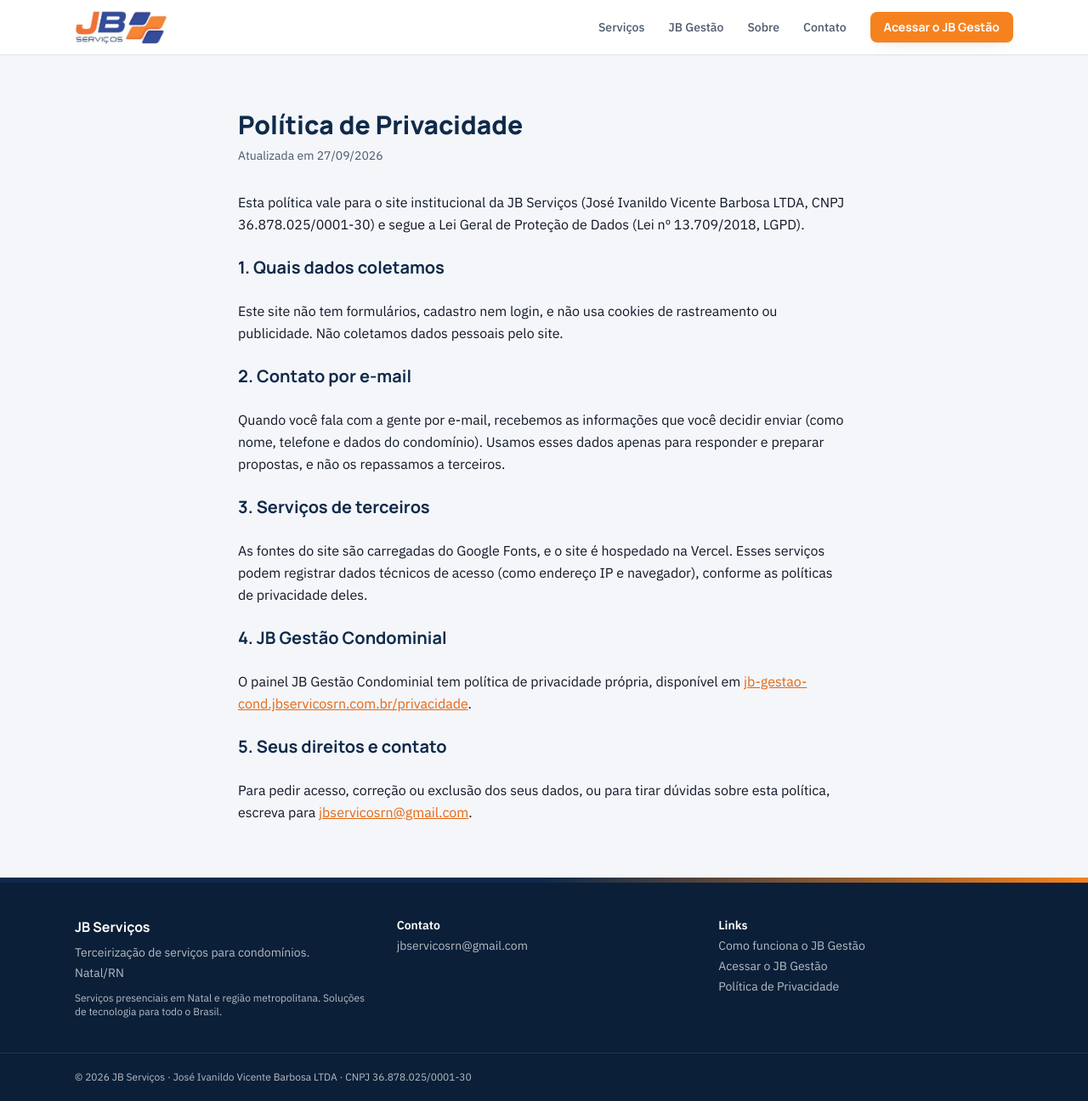
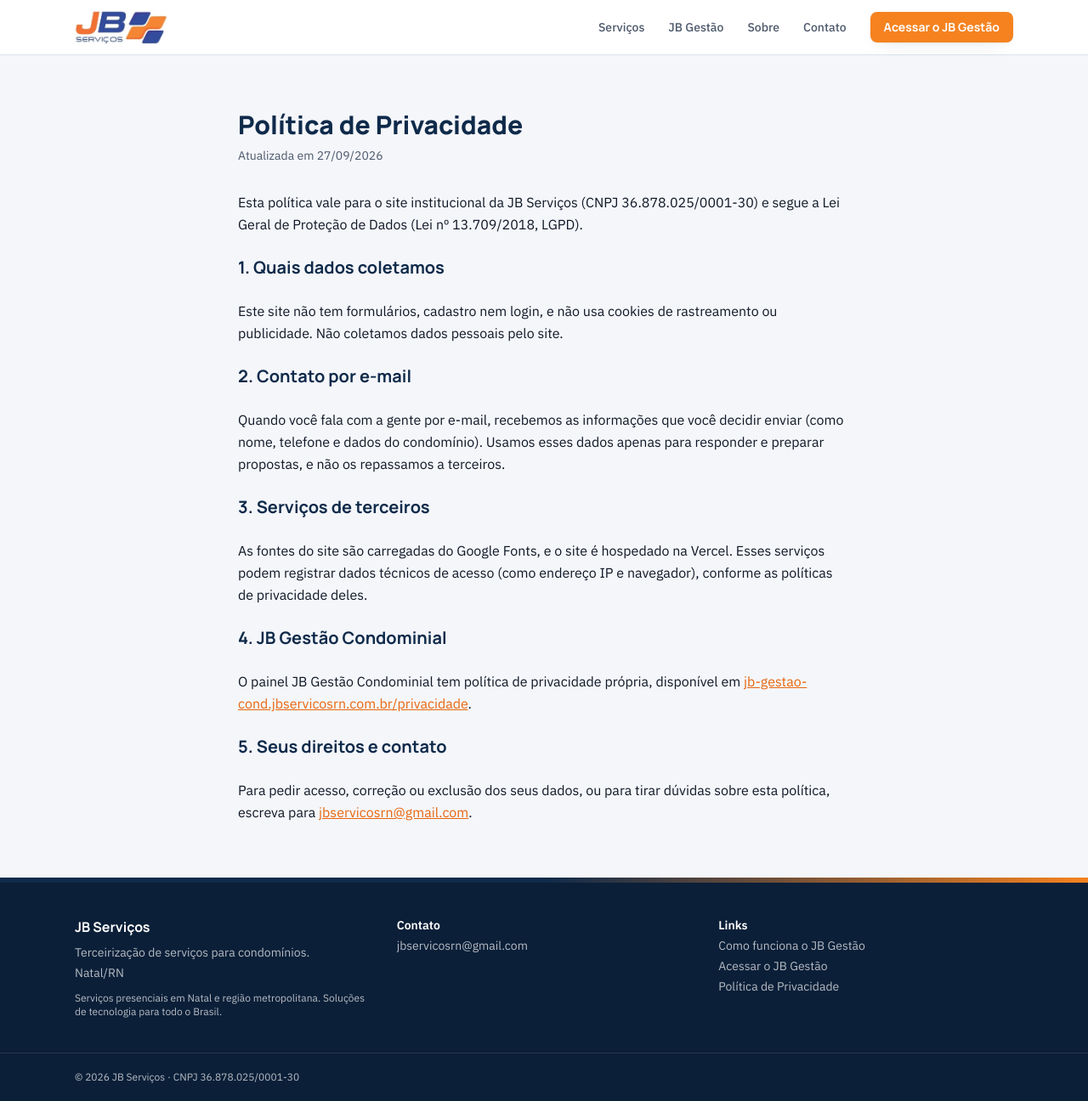
Before and after one commit to jbservicosrn/jb-servicos-site, a Next.js app: page /privacidade in a window 1280 px wide. Shown: the whole page at 85% size. Built offline with nearby package versions, Linux system fonts and the light colour scheme.

Commit message:
Omite a razão social do rodapé e da política de privacidade
Co-Authored-By: Claude Opus 5.5 <noreply@anthropic.com>
Claude-Session: https://claude.ai/code/session_01W1Yh2CXmkkuRai6qbLuypu

```diff
--- a/src/app/privacidade/page.tsx
+++ b/src/app/privacidade/page.tsx
@@ -3,7 +3,6 @@ import {
   EMPRESA_CNPJ,
   EMPRESA_EMAIL,
   EMPRESA_NOME,
-  EMPRESA_RAZAO_SOCIAL,
   JB_GESTAO_URL,
 } from "@/lib/empresa";
 
@@ -23,8 +22,7 @@ export default function Privacidade() {
 
       <div className="mt-8 space-y-6 leading-relaxed text-jb-ink [&_h2]:mt-10 [&_h2]:text-xl [&_h2]:font-bold [&_h2]:text-jb-navy">
         <p>
-          Esta política vale para o site institucional da {EMPRESA_NOME} ({EMPRESA_RAZAO_SOCIAL},
-          CNPJ {EMPRESA_CNPJ}) e segue a Lei Geral de Proteção de Dados (Lei nº 13.709/2018, LGPD).
+          Esta política vale para o site institucional da {EMPRESA_NOME} (CNPJ {EMPRESA_CNPJ}) e segue a Lei Geral de Proteção de Dados (Lei nº 13.709/2018, LGPD).
         </p>
 
         <h2>1. Quais dados coletamos</h2>
--- a/src/components/rodape.tsx
+++ b/src/components/rodape.tsx
@@ -3,7 +3,6 @@ import {
   EMPRESA_CNPJ,
   EMPRESA_EMAIL,
   EMPRESA_NOME,
-  EMPRESA_RAZAO_SOCIAL,
   JB_GESTAO_URL,
 } from "@/lib/empresa";
 
@@ -50,7 +49,7 @@ export default function Rodape() {
       </div>
       <div className="border-t border-white/10">
         <p className="mx-auto max-w-6xl px-4 py-5 text-xs sm:px-6">
-          © {new Date().getFullYear()} {EMPRESA_NOME} · {EMPRESA_RAZAO_SOCIAL} · CNPJ {EMPRESA_CNPJ}
+          © {new Date().getFullYear()} {EMPRESA_NOME} · CNPJ {EMPRESA_CNPJ}
         </p>
       </div>
     </footer>
--- a/src/lib/empresa.ts
+++ b/src/lib/empresa.ts
@@ -1,7 +1,7 @@
 // Dados da empresa exibidos no site. Um lugar só, pra atualizar sem caçar
 // texto nas páginas.
 export const EMPRESA_NOME = "JB Serviços";
-export const EMPRESA_RAZAO_SOCIAL = "José Ivanildo Vicente Barbosa LTDA";
+// Razão social omitida no site por enquanto (pedido de 27/09/2026): será alterada.
 export const EMPRESA_CNPJ = "36.878.025/0001-30";
 export const EMPRESA_EMAIL = "jbservicosrn@gmail.com";
 export const EMPRESA_CIDADE = "Natal/RN";
```
